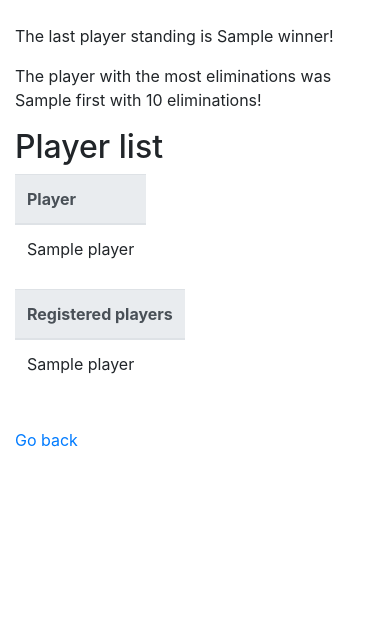
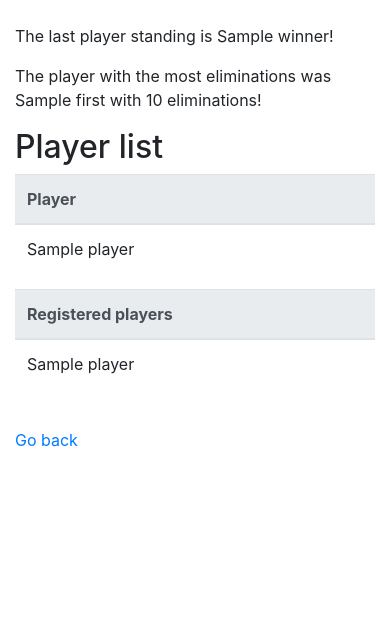
Before and after one commit to philyang07/gotcha, a Django app: template accounts/templates/accounts/player_list.html in a window 390 px wide. Shown: the part 56-700 px from the top of the page. Run offline with Django 3.2, Linux system fonts and the light colour scheme; the template is opened without the code that fills it: most values are stand-ins (such as "Sample title", 1, 10 or a date in 2020); some libraries are stand-ins or nearby versions.

Commit message:
fixed responsive table to div

```diff
--- a/accounts/templates/accounts/player_list.html
+++ b/accounts/templates/accounts/player_list.html
@@ -18,7 +18,8 @@
 {% endif %}
 {% if players %}
 <h2>Player list</h2>
-<table class="player_list table table-responsive">
+<div class="table-reponsive">
+    <table class="player_list table">
         <thead class="thead-light">
             <tr>
                 <th>Player</th>
@@ -41,9 +42,11 @@
 
         {% endfor %}
     </table>
+</div>
 {% endif %}
 {% if not game.has_sent_info %}
-<table class="player_list table table-responsive">
+<div class="table-responsive">
+    <table class="player_list table">
         <thead class="thead-light">
             <tr>
                 <th>Registered players</th>
@@ -55,6 +58,7 @@
         </tr>
         {% endfor %}
     </table>
+</div>
 {% endif %}
 <br>
 <a href="{% url 'accounts:profile' %}">Go back</a>
```
Also changed, not shown: accounts/templates/accounts/admin_player_list.html (+8 -2 lines). Lines whose indentation alone changed are shown as unchanged.
